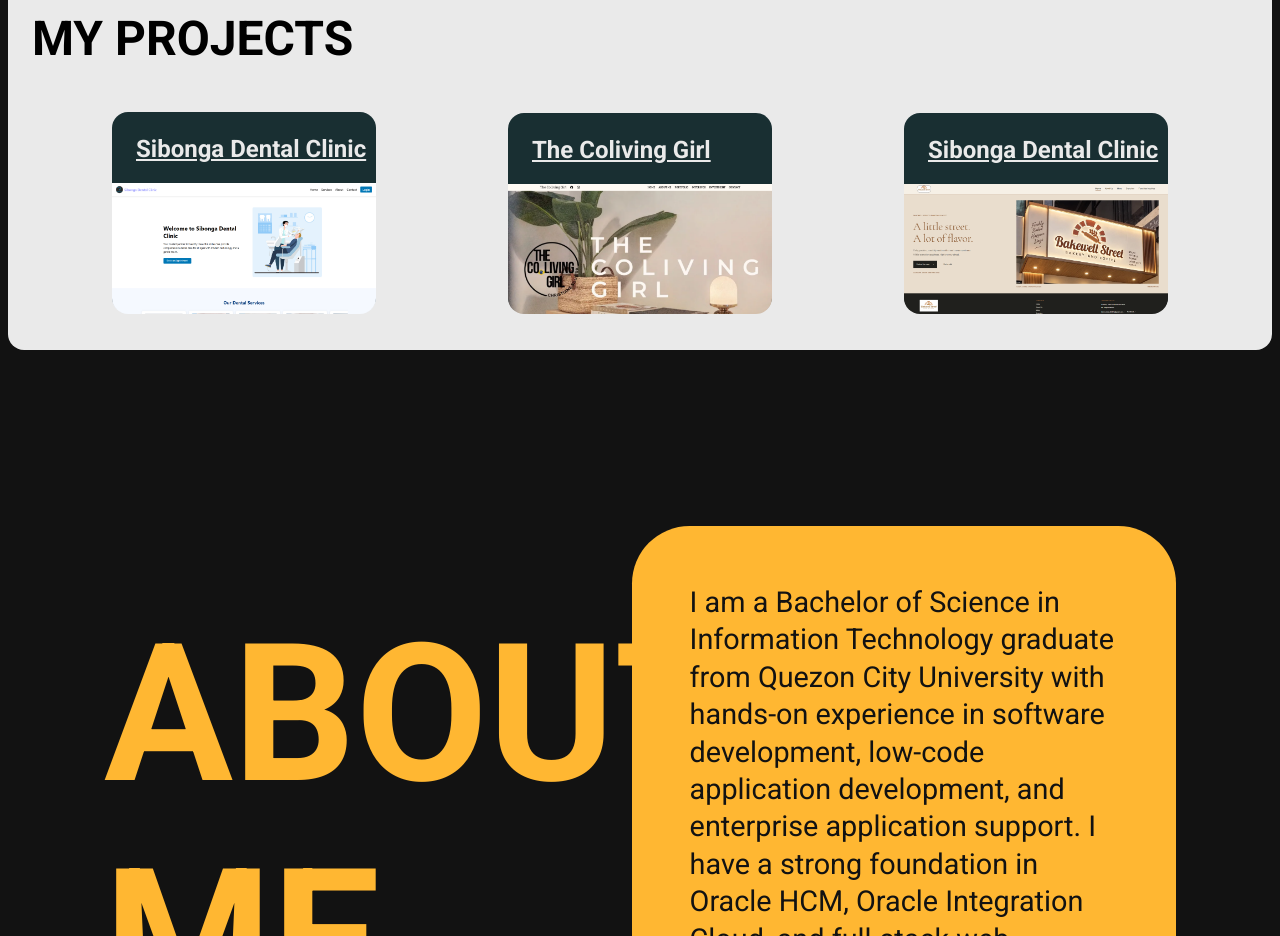
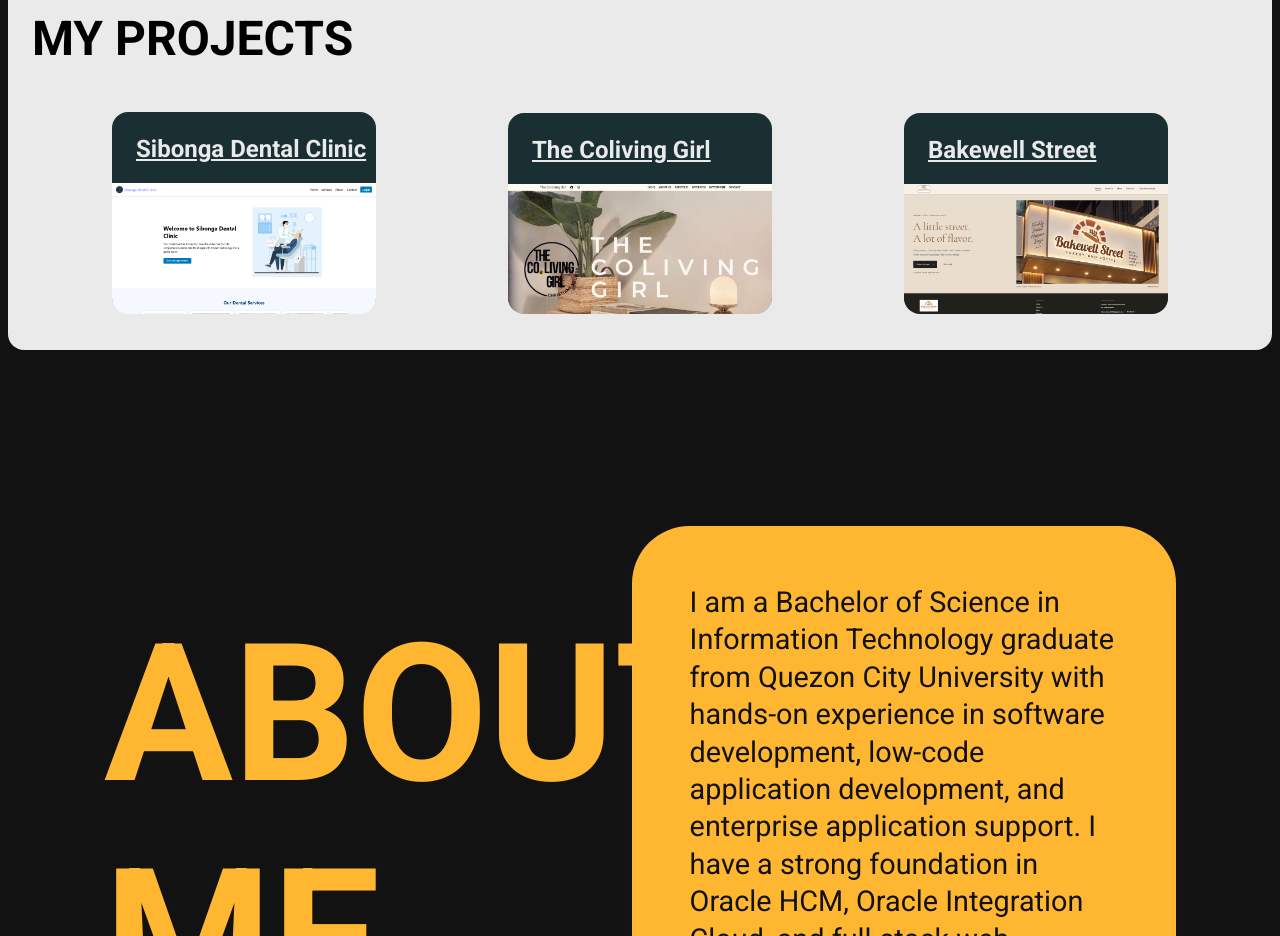
Before and after one commit to Jon-18/portfolio, a React (Create React App) app: page / in a window 1280 px wide. Shown: the part 1020-1956 px from the top of the page. Built offline with nearby package versions, Linux system fonts and the light colour scheme.

Commit message:
Update the third project

```diff
--- a/src/App.js
+++ b/src/App.js
@@ -14,7 +14,7 @@ const projects = [
     image: "picture/theColivingGirl.png",
   },
   {
-    name: "Sibonga Dental Clinic",
+    name: "Bakewell Street",
     description: "",
     link: "https://clinicsibongaclinic.xyz/",
     alternativeLink:
```
